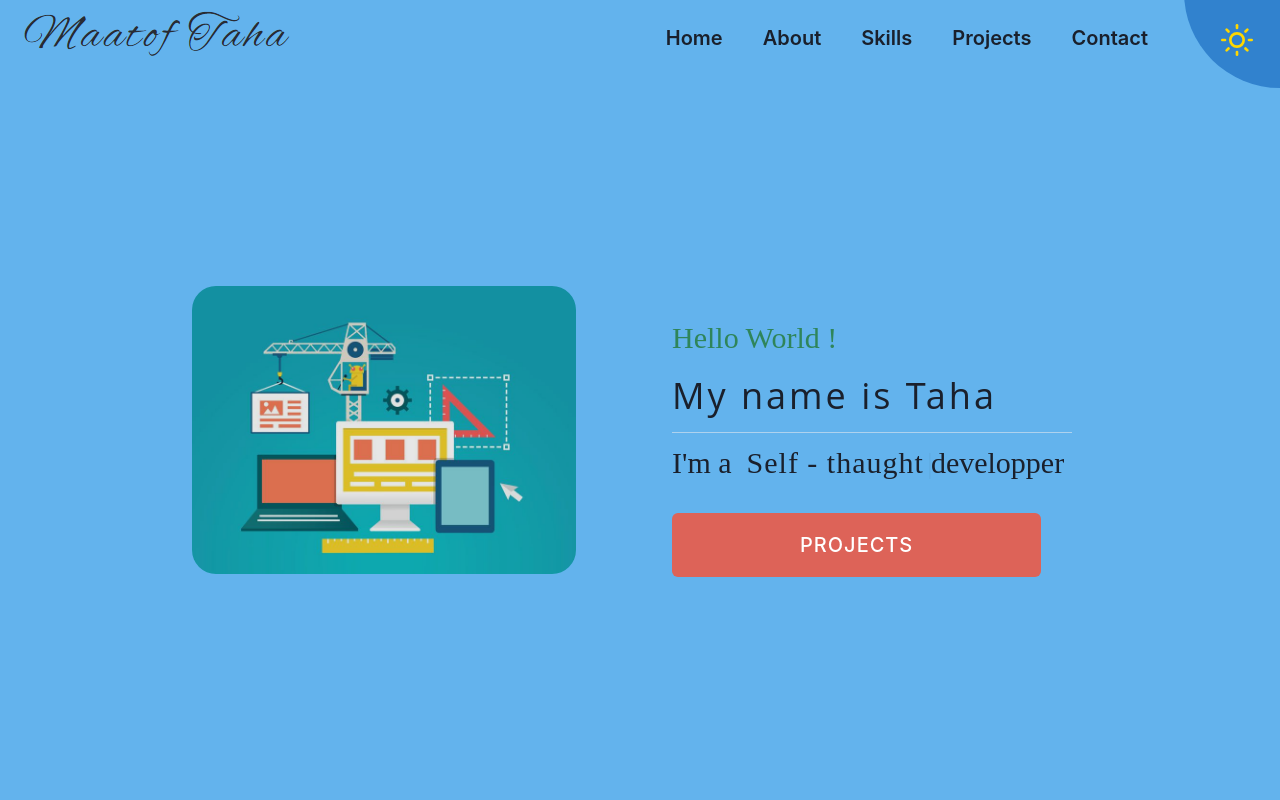
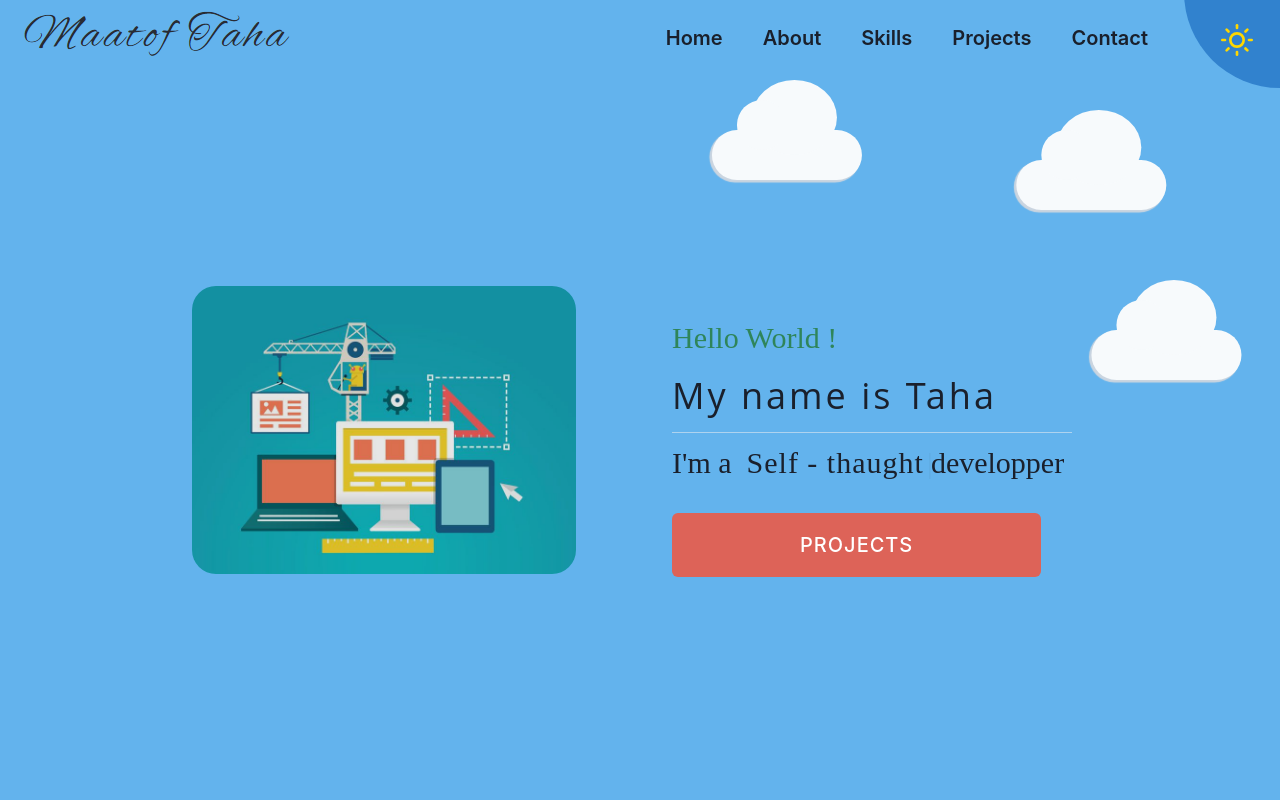
Before and after one commit to tahasama/myPortfolio, a React (Create React App) app: page / in a window 1280 px wide. Shown: the top 800 px of the page. Built offline with nearby package versions, Linux system fonts and the light colour scheme.

Commit message:
general restyling

```diff
--- a/src/components/home.tsx
+++ b/src/components/home.tsx
@@ -17,7 +17,7 @@ import dev from "../images/dev11.jpg";
 import dev1 from "../images/dev40.jpg";
 // import dev1 from "../images/developping.webp";
 import CloudNstars from "./cloudNstars";
-import { m, motion } from "framer-motion";
+import { motion } from "framer-motion";
 import { useState } from "react";
 import { Element } from "react-scroll";
 
@@ -78,9 +78,9 @@ const Home = () => {
           top={["0", "-24vh", "0", "0"]}
           // mt={["40", "20"]}
         >
-          {/* <Box position={"absolute"} top={["0vh", "30vh", "0vh"]} right={"5"}>
+          <Box position={"absolute"} top={["0vh", "30vh", "0vh"]} right={"5"}>
             <CloudNstars />
-          </Box> */}
+          </Box>
 
           <Flex
             // top={[1, -1, -1]}
--- a/src/components/projects.tsx
+++ b/src/components/projects.tsx
@@ -1,4 +1,4 @@
-import { ExternalLinkIcon } from "@chakra-ui/icons";
+// import { ExternalLinkIcon } from "@chakra-ui/icons";
 import {
   Box,
   Button,
```
